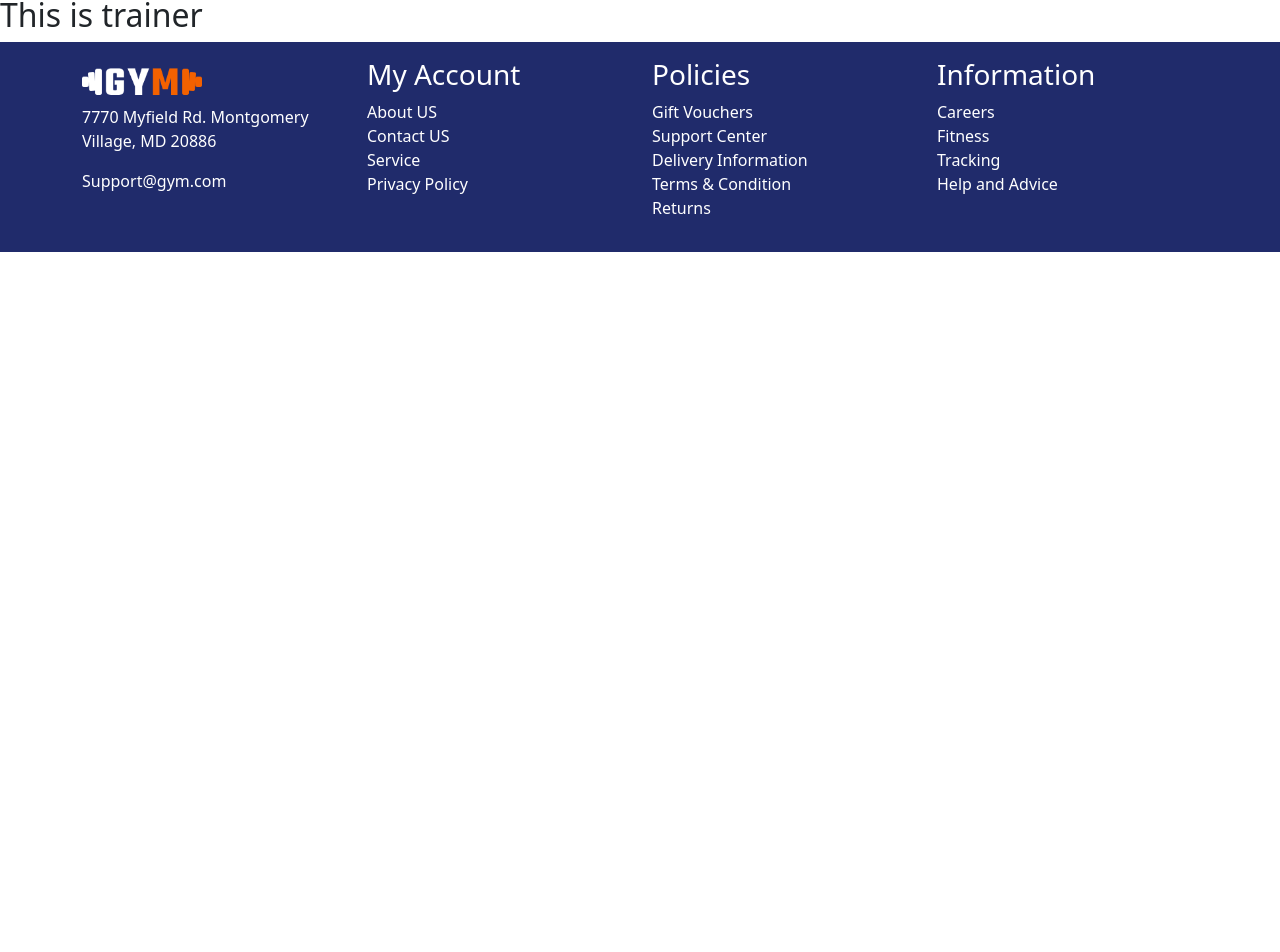
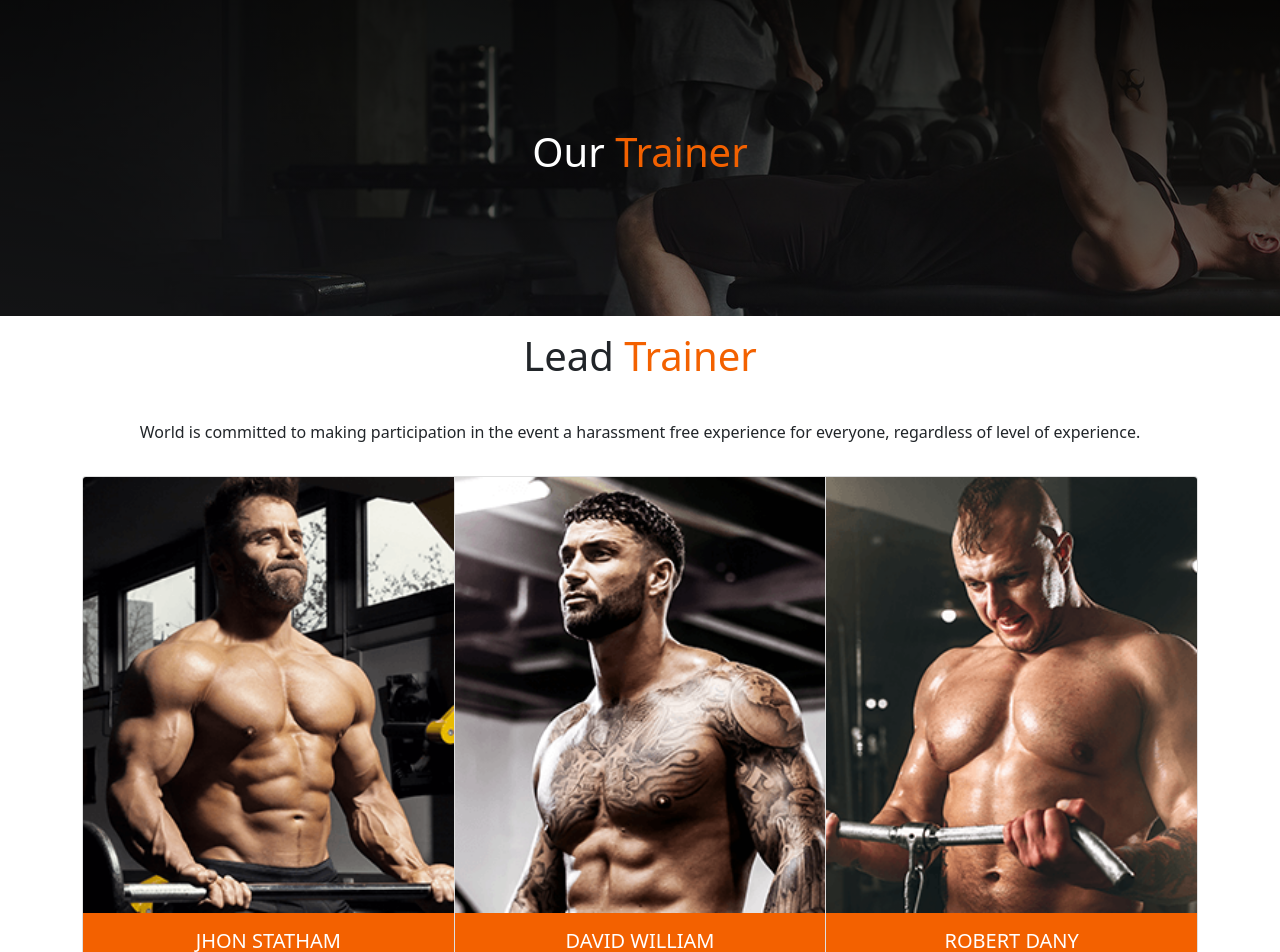
Before and after one commit to Jahid0178/GYM, a React (Create React App) app: page /trainer in a window 1280 px wide. Shown: the part 109-1061 px from the top of the page. Before the commit the page ends 800 px from the top, so only its background shows below. Built offline with nearby package versions, Linux system fonts and the light colour scheme; no server answers.

Commit message:
added team component

```diff
--- a/src/App.js
+++ b/src/App.js
@@ -15,7 +15,7 @@ import AuthProvider from "./contexts/AuthProvider";
 import ProductDetails from "./components/ProductDetails/ProductDetails";
 import PrivateRoute from "./components/PrivateRoute/PrivateRoute";
 import Contact from "./components/Contact/Contact";
-import Trainer from "./components/Trainer/Trainer";
+import Trainer from "./pages/Trainer/Trainer";
 
 function App() {
   return (
--- /dev/null
+++ b/src/components/LeadTrainer/LeadTrainer.css
@@ -0,0 +1,13 @@
+.trainer-banner {
+  width: 100%;
+  height: 40vh;
+  background: linear-gradient(9deg, rgba(0, 0, 0, 0.3), rgba(0, 0, 0, 0.9)), url(../../images/trainer/banner-trainers.jpg) no-repeat center;
+  background-size: cover;
+  display: flex;
+  justify-content: center;
+  align-items: center;
+}
+
+.cards-body {
+  border: 1px solid #808080;
+}
--- /dev/null
+++ b/src/components/LeadTrainer/LeadTrainer.js
@@ -0,0 +1,54 @@
+import React from "react";
+import { Card, CardGroup, Container } from "react-bootstrap";
+import "./LeadTrainer.css";
+import LeadTrainer1 from "../../images/trainer/lead-trainer1.jpg";
+import LeadTrainer2 from "../../images/trainer/lead-trainer2.jpg";
+import LeadTrainer3 from "../../images/trainer/lead-trainer3.jpg";
+
+const LeadTrainer = () => {
+  return (
+    <div>
+      <div className="trainer-banner">
+        <h2 className="text-white fs-1">
+          Our <span className="short-text"> Trainer</span>
+        </h2>
+      </div>
+      <Container>
+        <div className="text-center">
+          <h1 className="py-3">
+            Lead <span className="short-text">Trainer</span>
+          </h1>
+          <p className="py-3">
+            World is committed to making participation in the event a harassment
+            free experience for everyone, regardless of level of experience.
+          </p>
+        </div>
+        <CardGroup className="my-3">
+          <Card>
+            <Card.Img variant="top" src={LeadTrainer1} />
+            <Card.Body className="text-white text-center">
+              <Card.Title>JHON STATHAM</Card.Title>
+              <Card.Text>Trainer</Card.Text>
+            </Card.Body>
+          </Card>
+          <Card>
+            <Card.Img variant="top" src={LeadTrainer2} />
+            <Card.Body className="text-white text-center">
+              <Card.Title>DAVID WILLIAM</Card.Title>
+              <Card.Text>Trainer</Card.Text>
+            </Card.Body>
+          </Card>
+          <Card>
+            <Card.Img variant="top" src={LeadTrainer3} />
+            <Card.Body className="text-white text-center">
+              <Card.Title>ROBERT DANY</Card.Title>
+              <Card.Text>Trainer</Card.Text>
+            </Card.Body>
+          </Card>
+        </CardGroup>
+      </Container>
+    </div>
+  );
+};
+
+export default LeadTrainer;
--- /dev/null
+++ b/src/components/OurTrainer/OurTrainer.css
@@ -0,0 +1,10 @@
+.c-container {
+  border: 1px solid #ddd;
+  transition: 0.3s;
+}
+
+.c-container:hover {
+  transform: translateY(-5px);
+  background: #F36100;
+  color: #fff;
+}
--- /dev/null
+++ b/src/components/OurTrainer/OurTrainer.js
@@ -0,0 +1,123 @@
+import React from "react";
+import { Col, Container, Row } from "react-bootstrap";
+import "./OurTrainer.css";
+import trainer1 from "../../images/trainer/trainer1.jpg";
+import trainer2 from "../../images/trainer/trainer2.jpg";
+import trainer3 from "../../images/trainer/trainer3.jpg";
+import trainer4 from "../../images/trainer/trainer4.jpg";
+import trainer5 from "../../images/trainer/trainer5.jpg";
+import trainer6 from "../../images/trainer/trainer6.jpg";
+import trainer7 from "../../images/trainer/trainer7.jpg";
+import trainer8 from "../../images/trainer/trainer8.jpg";
+
+const OurTrainer = () => {
+  return (
+    <div className="py-3">
+      <Container>
+        <div className="text-center">
+          <h2>
+            Our <span className="short-text">Trainers</span>
+          </h2>
+          <p className="my-5">
+            World is committed to making participation in the event a harassment
+            free experience for everyone, regardless of level of experience.
+          </p>
+        </div>
+        <div>
+          <Row>
+            <Col lg={3} md={6} sm={12}>
+              <div className="c-container my-2 text-center ">
+                <div>
+                  <img src={trainer1} alt="" />
+                </div>
+                <div>
+                  <h3>JHON STATHAM</h3>
+                  <p>Trainer</p>
+                </div>
+              </div>
+            </Col>
+            <Col lg={3} md={6} sm={12}>
+              <div className="c-container my-2 text-center ">
+                <div>
+                  <img src={trainer2} alt="" />
+                </div>
+                <div>
+                  <h3>ANA MARIE</h3>
+                  <p>Trainer</p>
+                </div>
+              </div>
+            </Col>
+            <Col lg={3} md={6} sm={12}>
+              <div className="c-container my-2 text-center ">
+                <div>
+                  <img src={trainer3} alt="" />
+                </div>
+                <div>
+                  <h3>JHON SMITH</h3>
+                  <p>Trainer</p>
+                </div>
+              </div>
+            </Col>
+            <Col lg={3} md={6} sm={12}>
+              <div className="c-container my-2 text-center ">
+                <div>
+                  <img src={trainer4} alt="" />
+                </div>
+                <div>
+                  <h3>ANI LISA</h3>
+                  <p>Trainer</p>
+                </div>
+              </div>
+            </Col>
+            <Col lg={3} md={6} sm={12}>
+              <div className="c-container my-2 text-center ">
+                <div>
+                  <img src={trainer5} alt="" />
+                </div>
+                <div>
+                  <h3>DIANA MARIA</h3>
+                  <p>Trainer</p>
+                </div>
+              </div>
+            </Col>
+            <Col lg={3} md={6} sm={12}>
+              <div className="c-container my-2 text-center ">
+                <div>
+                  <img src={trainer6} alt="" />
+                </div>
+                <div>
+                  <h3>DAVID WILLIAM</h3>
+                  <p>Trainer</p>
+                </div>
+              </div>
+            </Col>
+            <Col lg={3} md={6} sm={12}>
+              <div className="c-container my-2 text-center ">
+                <div>
+                  <img src={trainer7} alt="" />
+                </div>
+                <div>
+                  <h3>MARIA JISA</h3>
+                  <p>Trainer</p>
+                </div>
+              </div>
+            </Col>
+            <Col lg={3} md={6} sm={12}>
+              <div className="c-container my-2 text-center">
+                <div>
+                  <img src={trainer8} alt="" />
+                </div>
+                <div>
+                  <h3>ANDRIO ALIS</h3>
+                  <p> Trainer</p>
+                </div>
+              </div>
+            </Col>
+          </Row>
+        </div>
+      </Container>
+    </div>
+  );
+};
+
+export default OurTrainer;
--- a/src/components/Trainer/Trainer.js
+++ /dev/null
@@ -1,12 +0,0 @@
-import React from "react";
-import "./Trainer.css";
-
-const Trainer = () => {
-  return (
-    <div>
-      <h2>This is trainer</h2>
-    </div>
-  );
-};
-
-export default Trainer;
--- /dev/null
+++ b/src/pages/Trainer/Trainer.js
@@ -0,0 +1,14 @@
+import React from "react";
+import LeadTrainer from "../../components/LeadTrainer/LeadTrainer";
+import OurTrainer from "../../components/OurTrainer/OurTrainer";
+
+const Trainer = () => {
+  return (
+    <div>
+      <LeadTrainer></LeadTrainer>
+      <OurTrainer></OurTrainer>
+    </div>
+  );
+};
+
+export default Trainer;
```
Also changed, not shown: src/components/Trainer/Trainer.css (deleted).
